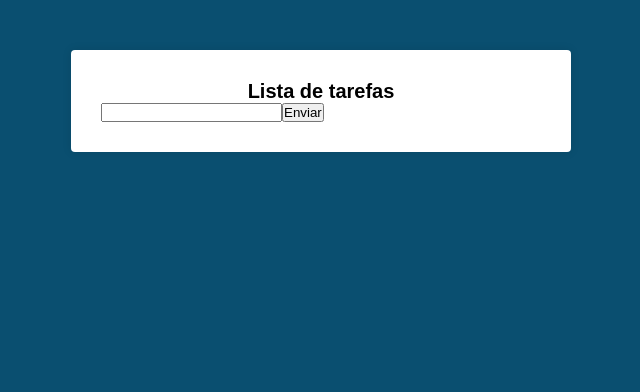
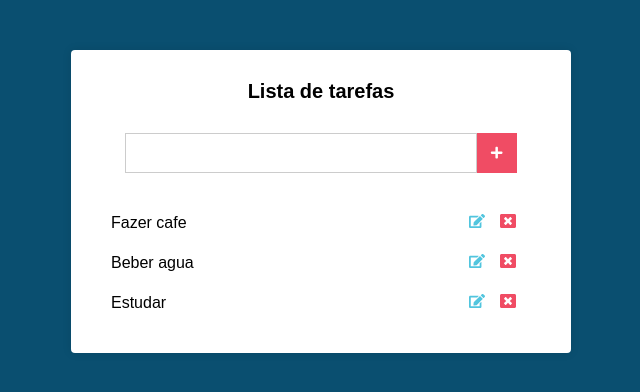
Before and after one commit to nferdica/javascript-react, a React (Create React App) app: page / in a window 1280 px wide. Shown: the top 392 px of the page, without its empty margins (319-959 px from the left). Built offline with nearby package versions, Linux system fonts and the light colour scheme.

Commit message:
feat: Added style to task list

```diff
--- a/package.json
+++ b/package.json
@@ -8,6 +8,7 @@
     "@testing-library/user-event": "^13.5.0",
     "react": "^18.3.1",
     "react-dom": "^18.3.1",
+    "react-icons": "^5.2.1",
     "react-scripts": "5.0.1",
     "web-vitals": "^2.1.4"
   },
--- a/src/components/Main.css
+++ b/src/components/Main.css
@@ -11,3 +11,64 @@
   font-size: 20px;
   text-align: center;
 }
+
+.form {
+  margin-top: 30px;
+  display: flex;
+  align-items: center;
+  justify-content: center;
+}
+
+.form input[type="text"] {
+  height: 40px;
+  padding: 0 20px;
+  font-size: 20px;
+  border: 1px solid #ccc;
+  min-width: 80%;
+}
+
+.form button[type="submit"] {
+  border: none;
+  height: 40px;
+  width: 40px;
+  background: #F04C64;
+  color: #fff;
+  display: flex;
+  align-items: center;
+  justify-content: center;
+}
+
+.tarefas {
+  margin-top: 30px;
+}
+
+.tarefas li {
+  display: flex;
+  align-items: center;
+  justify-content: space-between;
+  padding: 10px;
+  transition: all 600ms;
+}
+
+.tarefas li:hover {
+  background: #51C5DE;;
+}
+
+.tarefas li .edit {
+  margin-right: 15px;
+  color: #51C5DE;
+}
+
+.tarefas li .delete {
+  margin-right: 15px;
+  color: #F04C64;
+}
+
+.tarefas li:hover .edit, .tarefas li:hover .delete {
+  color: black;
+}
+
+.tarefas li .edit, .tarefas li .delete {
+  cursor: pointer;
+  transition: all 600ms;
+}
--- a/src/components/Main.js
+++ b/src/components/Main.js
@@ -1,9 +1,13 @@
 import React, {Component} from "react";
+import { FaPlus } from "react-icons/fa"
+import { FaEdit, FaWindowClose } from "react-icons/fa";
+
 import "./Main.css";
 
 export default class Main extends Component {
   state = {
       novaTarefa: '',
+      tarefas: ['Fazer cafe', 'Beber agua', 'Estudar']
   }
 
   handleChange = (e) => {
@@ -13,13 +17,29 @@ export default class Main extends Component {
   }
 
   render() {
+    const {novaTarefa, tarefas} = this.state;
+
     return (
       <div className="main">
+
         <h1>Lista de tarefas</h1>
-        <form action="#">
-          <input onChange={this.handleChange} type="text"/>
-          <button type="submit">Enviar</button>
+
+        <form action="#" className="form">
+          <input onChange={this.handleChange} type="text" value={novaTarefa}/>
+          <button type="submit"><FaPlus/></button>
         </form>
+
+        <ul className="tarefas">
+          {tarefas.map((tarefa) => (
+            <li key={tarefa}>{tarefa}
+              <div>
+                <FaEdit className="edit"/>
+                <FaWindowClose className="delete"/>
+              </div>
+            </li>
+          ))}
+        </ul>
+
       </div>
     );
   }
```
Also changed, not shown: 1 other file (tests, documents, lock files or other folders).
